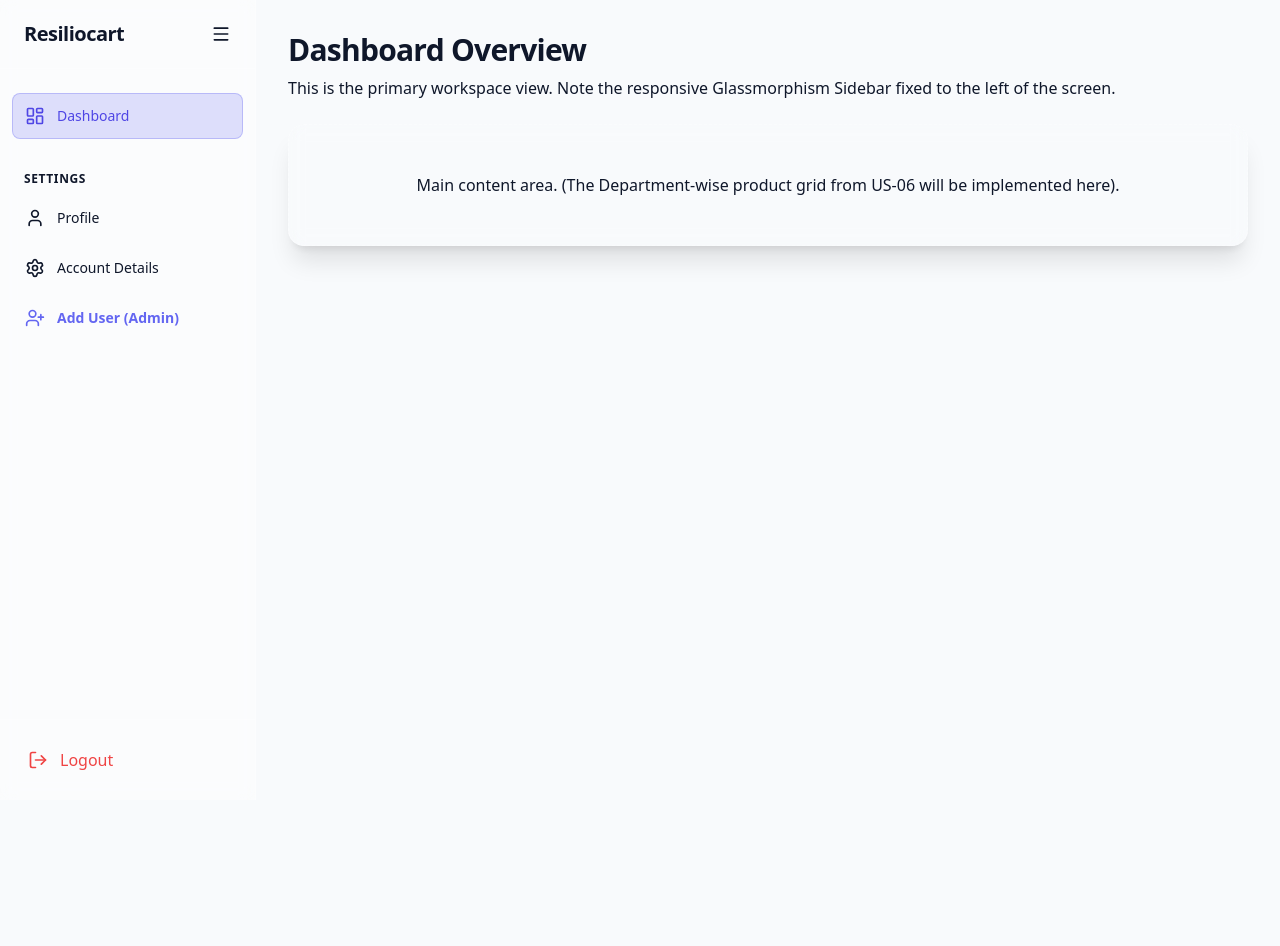
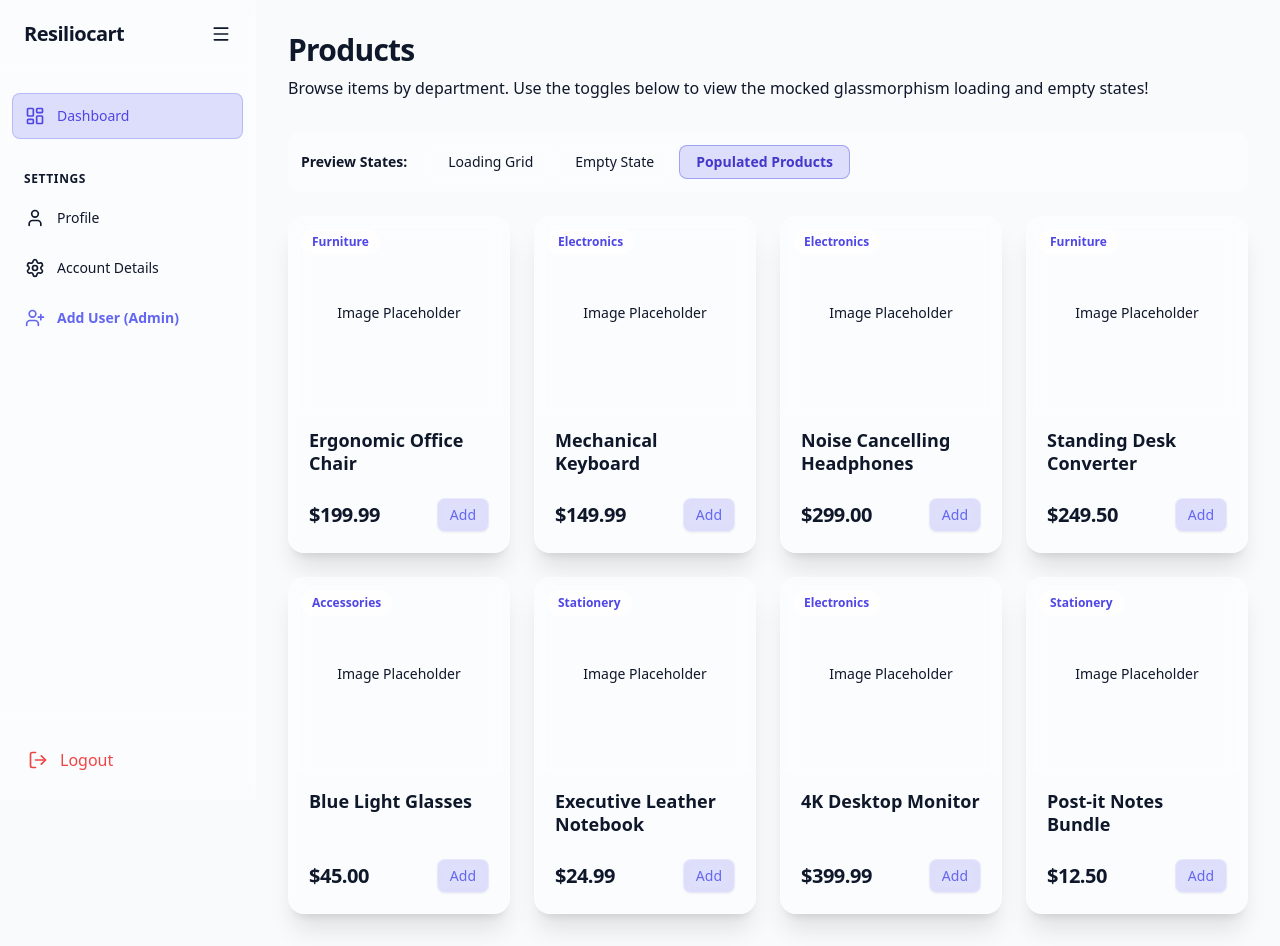
Before and after one commit to aadilahammad86/resiliocart-website, a Next.js app: page /dashboard in a window 1280 px wide. Before the commit the page ends 800 px from the top, so only its background shows below. Built offline with nearby package versions, Linux system fonts and the light colour scheme.

Commit message:
feat: complete US-06 interactive product grid and glass mock states

```diff
--- a/src/app/(dashboard)/dashboard/page.tsx
+++ b/src/app/(dashboard)/dashboard/page.tsx
@@ -1,24 +1,18 @@
-import { GlassCard } from '@/components/ui/GlassCard';
+import { ProductGridMockup } from '@/components/features/ProductGridMockup';
 
 export default function DashboardMockup() {
   return (
-    <main className="p-8 space-y-6 max-w-7xl mx-auto">
+    <main className="p-8 space-y-8 max-w-[1500px] mx-auto">
       <div className="space-y-2">
-        <h1 className="text-3xl font-bold tracking-tight">Dashboard Overview</h1>
+        <h1 className="text-3xl font-bold tracking-tight">Products</h1>
         <p className="text-foreground/70">
-          This is the primary workspace view. Note the responsive Glassmorphism Sidebar fixed to the
-          left of the screen.
+          Browse items by department. Use the toggles below to view the mocked glassmorphism loading
+          and empty states!
         </p>
       </div>
 
-      <GlassCard
-        variant="dark"
-        className="p-12 text-center text-foreground/60 border border-dashed hover:border-solid transition-all cursor-pointer"
-      >
-        <p>
-          Main content area. (The Department-wise product grid from US-06 will be implemented here).
-        </p>
-      </GlassCard>
+      {/* Rendering the interactive 3-state grid directly into the dashboard layout! */}
+      <ProductGridMockup />
     </main>
   );
 }
--- /dev/null
+++ b/src/components/features/ProductCard.tsx
@@ -0,0 +1,61 @@
+import * as React from 'react';
+import { GlassCard } from '@/components/ui/GlassCard';
+import { GlassButton } from '@/components/ui/GlassButton';
+
+interface Product {
+  id: string;
+  name: string;
+  department: string;
+  price: number;
+  imageUrl?: string;
+}
+
+export function ProductCard({ product }: { product: Product }) {
+  return (
+    <GlassCard
+      variant="light"
+      className="flex flex-col h-full hover:border-indigo-500/50 transition-colors group"
+    >
+      {/* Mock Image Area */}
+      <div className="h-48 w-full bg-glass-dark border-b border-glass-border relative overflow-hidden flex items-center justify-center">
+        <span className="text-foreground/30 text-sm">Image Placeholder</span>
+
+        {/* Department Badge */}
+        <div className="absolute top-3 left-3 px-2.5 py-1 text-xs font-semibold bg-glass-light backdrop-blur-md border border-glass-border rounded-full text-indigo-600 dark:text-indigo-300">
+          {product.department}
+        </div>
+      </div>
+
+      {/* Content Area */}
+      <div className="p-5 flex flex-col flex-1">
+        <h3 className="font-semibold text-lg line-clamp-2 leading-tight mb-2 group-hover:text-indigo-500 dark:group-hover:text-indigo-400 transition-colors">
+          {product.name}
+        </h3>
+
+        <div className="mt-auto pt-4 flex items-center justify-between">
+          <span className="text-xl font-bold tracking-tight">${product.price.toFixed(2)}</span>
+          <GlassButton variant="primary" className="px-3 py-1.5 text-sm">
+            Add
+          </GlassButton>
+        </div>
+      </div>
+    </GlassCard>
+  );
+}
+
+export function ProductCardSkeleton() {
+  return (
+    <GlassCard variant="light" className="flex flex-col h-full animate-pulse">
+      <div className="h-48 w-full bg-glass-dark border-b border-glass-border" />
+      <div className="p-5 flex flex-col flex-1 gap-4">
+        <div className="h-6 bg-glass-dark rounded-md w-3/4" />
+        <div className="h-4 bg-glass-dark rounded-md w-1/2" />
+
+        <div className="mt-auto pt-4 flex items-center justify-between">
+          <div className="h-8 w-16 bg-glass-dark rounded-md" />
+          <div className="h-8 w-16 bg-glass-dark rounded-md" />
+        </div>
+      </div>
+    </GlassCard>
+  );
+}
--- /dev/null
+++ b/src/components/features/ProductGridMockup.tsx
@@ -0,0 +1,91 @@
+'use client';
+
+import * as React from 'react';
+import { ProductCard, ProductCardSkeleton } from './ProductCard';
+import { GlassCard } from '@/components/ui/GlassCard';
+import { Layers } from 'lucide-react';
+
+enum ViewState {
+  LOADING,
+  EMPTY,
+  POPULATED,
+}
+
+// Sample Department Data Mocks
+const MOCK_PRODUCTS = [
+  { id: '1', name: 'Ergonomic Office Chair', department: 'Furniture', price: 199.99 },
+  { id: '2', name: 'Mechanical Keyboard', department: 'Electronics', price: 149.99 },
+  { id: '3', name: 'Noise Cancelling Headphones', department: 'Electronics', price: 299.0 },
+  { id: '4', name: 'Standing Desk Converter', department: 'Furniture', price: 249.5 },
+  { id: '5', name: 'Blue Light Glasses', department: 'Accessories', price: 45.0 },
+  { id: '6', name: 'Executive Leather Notebook', department: 'Stationery', price: 24.99 },
+  { id: '7', name: '4K Desktop Monitor', department: 'Electronics', price: 399.99 },
+  { id: '8', name: 'Post-it Notes Bundle', department: 'Stationery', price: 12.5 },
+];
+
+export function ProductGridMockup() {
+  // Toggle states built specifically to satisfy all edge case requirements
+  const [viewState, setViewState] = React.useState<ViewState>(ViewState.POPULATED);
+
+  return (
+    <div className="space-y-6">
+      {/* Interactive Mock Layout Header */}
+      <div className="flex flex-wrap gap-2 p-3 bg-glass-light backdrop-blur-sm border border-glass-border rounded-xl">
+        <span className="text-sm font-bold flex items-center mr-4">Preview States:</span>
+        <button
+          onClick={() => setViewState(ViewState.LOADING)}
+          className={`text-sm px-4 py-1.5 rounded-lg border transition-colors ${viewState === ViewState.LOADING ? 'bg-indigo-500/20 border-indigo-500/50 text-indigo-700 dark:text-indigo-300 font-semibold' : 'border-glass-border hover:bg-white/10'}`}
+        >
+          Loading Grid
+        </button>
+        <button
+          onClick={() => setViewState(ViewState.EMPTY)}
+          className={`text-sm px-4 py-1.5 rounded-lg border transition-colors ${viewState === ViewState.EMPTY ? 'bg-indigo-500/20 border-indigo-500/50 text-indigo-700 dark:text-indigo-300 font-semibold' : 'border-glass-border hover:bg-white/10'}`}
+        >
+          Empty State
+        </button>
+        <button
+          onClick={() => setViewState(ViewState.POPULATED)}
+          className={`text-sm px-4 py-1.5 rounded-lg border transition-colors ${viewState === ViewState.POPULATED ? 'bg-indigo-500/20 border-indigo-500/50 text-indigo-700 dark:text-indigo-300 font-semibold' : 'border-glass-border hover:bg-white/10'}`}
+        >
+          Populated Products
+        </button>
+      </div>
+
+      {/* Grid States */}
+      {viewState === ViewState.LOADING && (
+        <div className="grid grid-cols-1 sm:grid-cols-2 lg:grid-cols-3 xl:grid-cols-4 gap-6">
+          {Array.from({ length: 8 }).map((_, i) => (
+            <ProductCardSkeleton key={i} />
+          ))}
+        </div>
+      )}
+
+      {viewState === ViewState.EMPTY && (
+        <GlassCard
+          variant="light"
+          className="p-16 mt-8 flex flex-col items-center justify-center text-center space-y-4 border-dashed border-2 px-4 shadow-none"
+        >
+          <div className="p-4 bg-glass-dark rounded-full">
+            <Layers size={40} className="text-foreground/30" />
+          </div>
+          <div>
+            <h3 className="text-xl font-bold tracking-tight">No products found</h3>
+            <p className="text-foreground/60 max-w-sm mt-2 text-sm leading-relaxed">
+              There are currently no products available in this department. Check back later or
+              clear your filters.
+            </p>
+          </div>
+        </GlassCard>
+      )}
+
+      {viewState === ViewState.POPULATED && (
+        <div className="grid grid-cols-1 sm:grid-cols-2 lg:grid-cols-3 xl:grid-cols-4 gap-6">
+          {MOCK_PRODUCTS.map((product) => (
+            <ProductCard key={product.id} product={product} />
+          ))}
+        </div>
+      )}
+    </div>
+  );
+}
```
